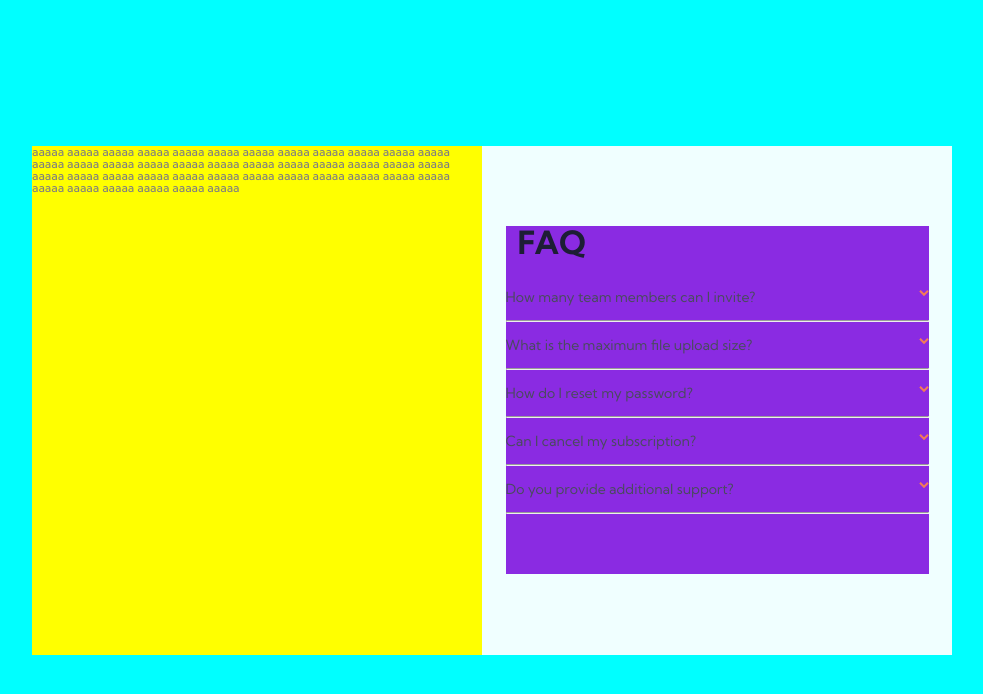
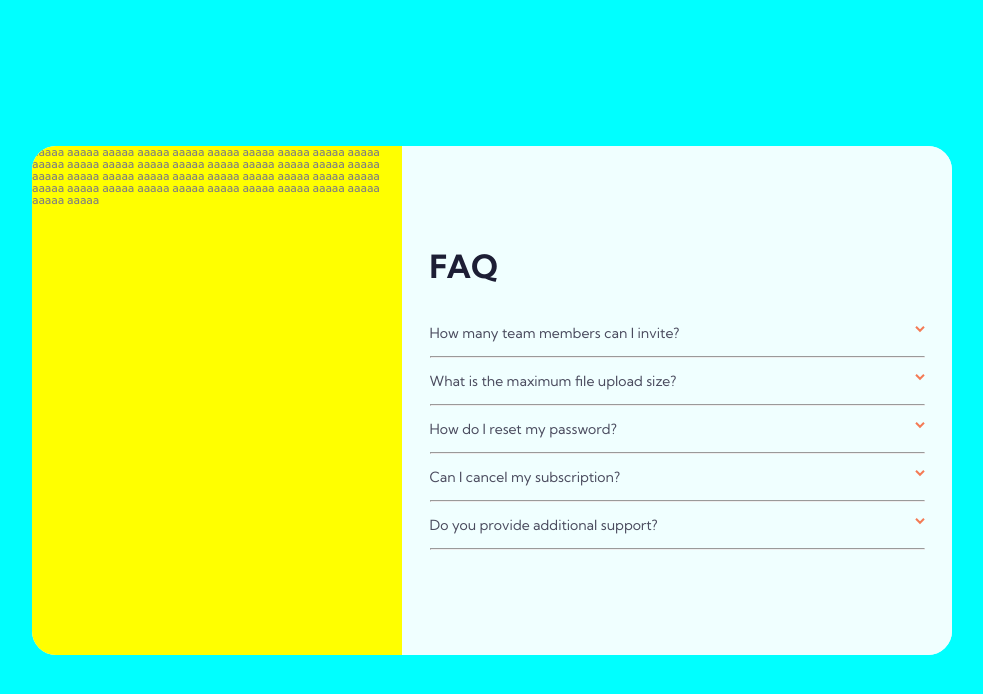
Before and after one commit to tloyan/frontendmentor, a Next.js app: page /faq-accordion-card in a window 1280 px wide. Shown: the top 694 px of the page, without its empty margins (148-1131 px from the left). Built offline with nearby package versions, Linux system fonts and the light colour scheme.

Commit message:
fix layout positionning

```diff
--- a/components/faq-accordion-card/style.module.css
+++ b/components/faq-accordion-card/style.module.css
@@ -2,6 +2,7 @@
   min-height: 100vh;
   min-width: 100vw;
   padding: var(--s1);
+
   background-color: aqua;
 
   display: flex;
@@ -19,19 +20,29 @@
   margin-right: auto;
 
   display: flex;
-  align-items: stretch;
+  flex-wrap: wrap;
+
+  border-radius: 1.5rem;
+  overflow: hidden;
 
   background-color: azure;
 }
 
 .svg_container {
-  flex-grow: 0;
-  flex-shrink: 0;
-  flex-basis: 450px;
+  flex-grow: 1;
+  flex-basis: 370px;
+
+  /* MOBIL */
+  min-height: 105px;
+  /* max-height: 105px; */
+
   background-color: yellow;
 }
 
 .faq_container {
+  flex-grow: 1;
+  flex-basis: 550px;
+
   display: flex;
   flex-direction: column;
   justify-content: center;
@@ -43,15 +54,11 @@
 
   margin-left: auto;
   margin-right: auto;
-
-  min-height: 50ch;
-  background-color: blueviolet;
 }
 
 .faq_subcontainer > h2 {
   font-size: calc(var(--s0) * 2);
   font-weight: var(--weight-thick);
   color: var(--dark-desaturated-blue);
-  padding-left: var(--s-1);
-  margin-bottom: var(--s0);
+  margin-bottom: var(--s2);
 }
```
